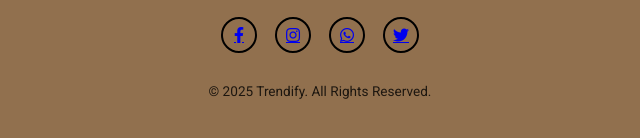
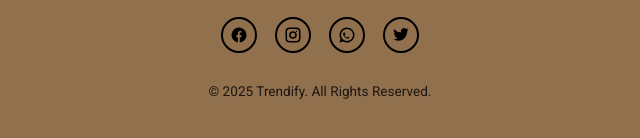
Before and after one commit to ChiCodes-1/Trendify, a plain HTML site: page Trendify/products.html in a window 1280 px wide. Shown: the part 1233-1371 px from the top of the page, 320-960 px from the left. Drawn offline with Linux system fonts and the light colour scheme.

Commit message:
Readjust the product page layout

```diff
--- a/Trendify/products.html
+++ b/Trendify/products.html
@@ -167,21 +167,33 @@
     <div class="footer-top">
     <h2>Trendify</h2>
     <p>Where Style Meets Confidence.</p>
+
     <div class="social-icons">
       <!-- Facebook -->
-        <a href="#" aria-label="Facebook" target="_blank"><i class="fab fa-facebook-f"></i>
+      <a href="#" aria-label="Facebook" target="_blank">
+        <svg viewBox="0 0 24 24"><path d="M22 12a10 10 0 1 0-11.5 9.9v-7h-2v-3h2v-2.3c0-2 1.2-3.1 3-3.1 .9 0 1.8.1 1.8.1v2h-1c-1 0-1.3.6-1.3 1.2V12h2.3l-.4 3h-1.9v7A10 10 0 0 0 22 12z"></path></svg>
       </a>
+
       <!-- Instagram -->
-        <a href="#" aria-label="Instagram" target="_blank"><i class="fab fa-instagram"></i></a>
+      <a href="#" aria-label="Instagram" target="_blank">
+        <svg viewBox="0 0 24 24"><path d="M7 2C4 2 2 4 2 7v10c0 3 2 5 5 5h10c3 0 5-2 5-5V7c0-3-2-5-5-5H7zm10 2c1.6 0 3 1.4 3 3v10c0 1.6-1.4 3-3 3H7c-1.6 0-3-1.4-3-3V7c0-1.6 1.4-3 3-3h10zm-5 3a5 5 0 1 0 0 10 5 5 0 0 0 0-10zm0 2a3 3 0 1 1 0 6 3 3 0 0 1 0-6zm4.8-.9a1 1 0 1 0 0-2 1 1 0 0 0 0 2z"/></svg>
+      </a>
+
       <!-- WhatsApp -->
-        <a href="#" aria-label="WhatsApp" target="_blank"><i class="fab fa-whatsapp"></i></a>
+      <a href="#" aria-label="WhatsApp" target="_blank">
+        <svg viewBox="0 0 24 24"><path d="M12 2A10 10 0 0 0 3.4 17L2 22l5-1.3A10 10 0 1 0 12 2zm0 18a8 8 0 1 1 0-16 8 8 0 0 1 0 16zm3-5c-.2-.1-1.2-.6-1.4-.6s-.3-.1-.5.2-.6.7-.7.8-.3.1-.5 0a6.3 6.3 0 0 1-1.8-1.1 6.5 6.5 0 0 1-1.2-1.7c-.1-.2 0-.3.1-.4l.6-.7.2-.4v-.3c0-.1 0-.2-.1-.3l-.6-1.4c-.2-.5-.4-.4-.6-.4H8c-.2 0-.4.1-.5.2a2 2 0 0 0-.6 1.2c-.1.7 0 1.5.4 2.3a9.2 9.2 0 0 0 3.7 3.8l.7.3c.3.1.6.2.9.3.3 0 .6 0 .8-.1.3 0 1.2-.5 1.4-1s.2-.9.2-1v-.1c0-.2-.1-.3-.3-.4z"/></svg>
+      </a>
+
       <!-- Twitter / X -->
-        <a href="#" aria-label="Twitter" target="_blank"><i class="fab fa-twitter"></i></a>
-      </div>
+      <a href="#" aria-label="Twitter" target="_blank">
+        <svg viewBox="0 0 24 24"><path d="M22 4.5c-.8.4-1.6.6-2.4.7a4.1 4.1 0 0 0 1.8-2.3 8.2 8.2 0 0 1-2.6 1A4.1 4.1 0 0 0 12 7.5c0 .3 0 .6.1.8A11.6 11.6 0 0 1 3 4.3a4.1 4.1 0 0 0 1.3 5.5 4 4 0 0 1-1.9-.5 4.1 4.1 0 0 0 3.2 4 4 4 0 0 1-1.9.1A4.1 4.1 0 0 0 7.6 16a8.3 8.3 0 0 1-5 1.7H2a11.6 11.6 0 0 0 6.3 1.9c7.6 0 11.8-6.3 11.8-11.8v-.5A8.4 8.4 0 0 0 22 4.5z"/></svg>
+      </a>
     </div>
 
-    <div class="footer-bottom">&copy; 2025 Trendify. All Rights Reserved.</div>
+    <div class="footer-bottom">&copy; 2025 Trendify. All Rights Reserved.
+    </div>
   </footer>
+
 
   <script src="index.js"></script>
 </body>
```
Also changed, not shown: Trendify/product-1.html (+1 -1 lines), Trendify/product-2.html (+1 -1 lines), Trendify/product-3.html (+1 -1 lines), Trendify/product-4.html (+1 -1 lines), Trendify/product-5.html (+1 -1 lines), Trendify/product-6.html (+1 -1 lines), Trendify/product-7.html (+1 -1 lines). Lines whose indentation alone changed are shown as unchanged.
